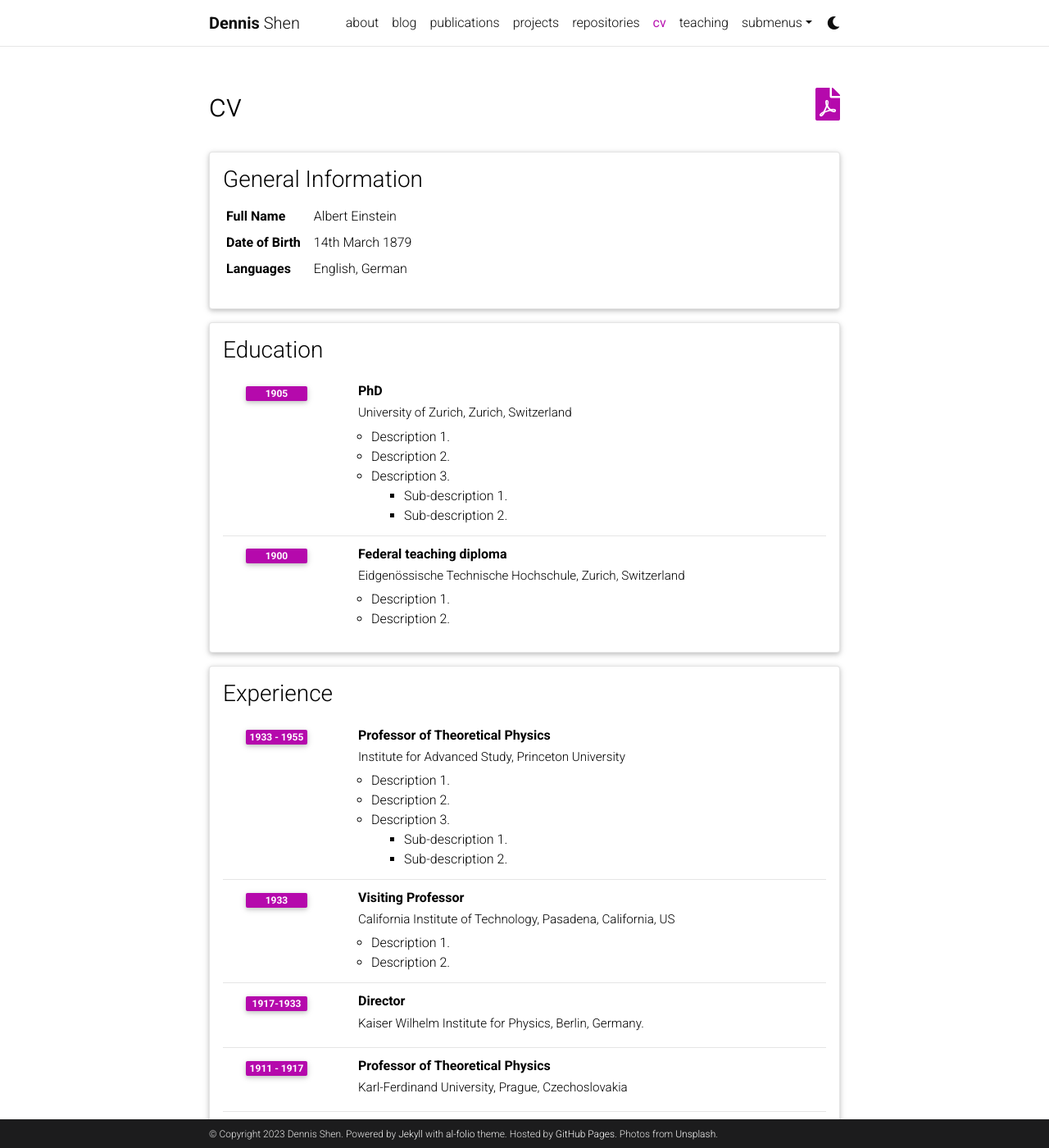
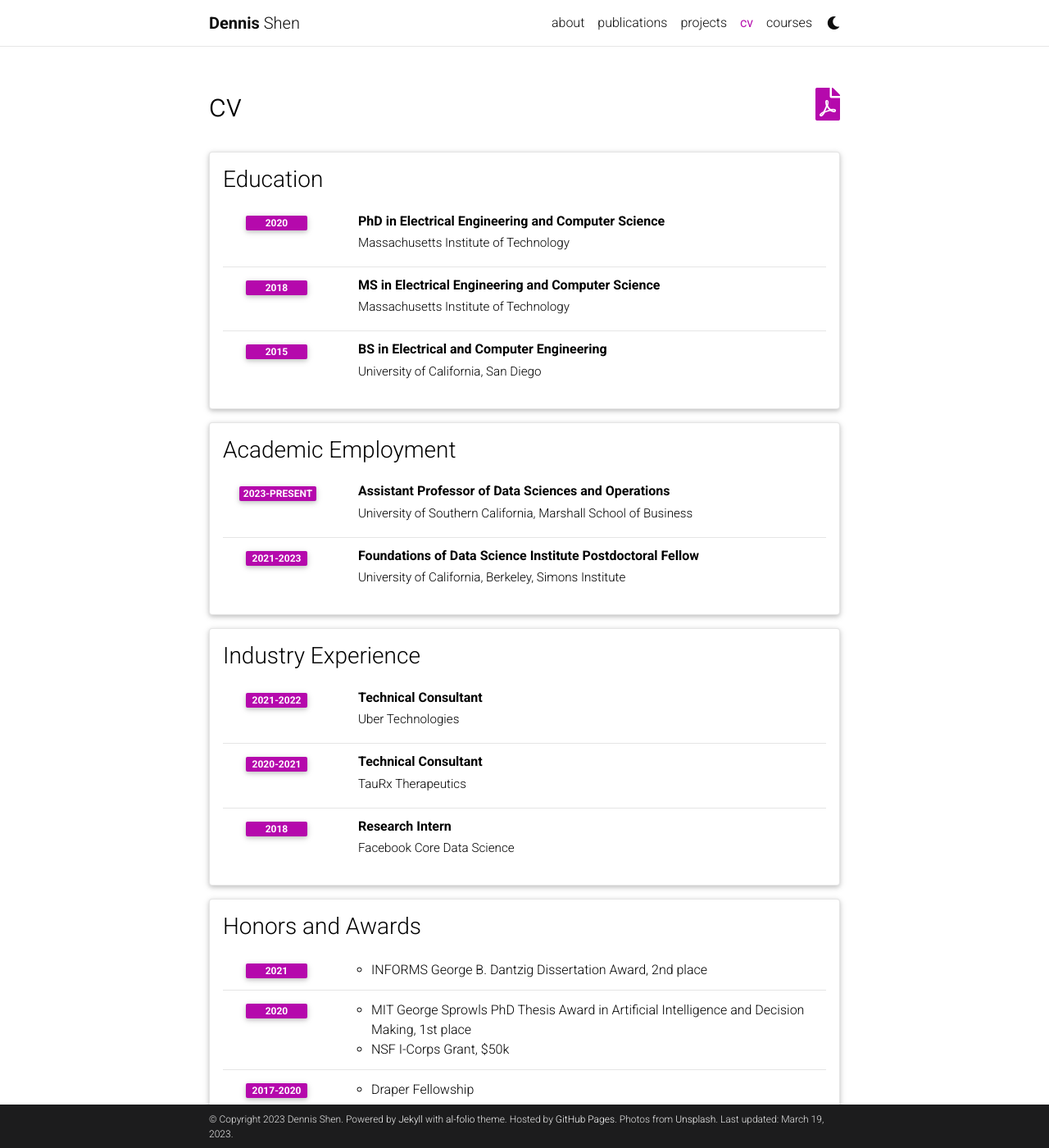
Before and after one commit to deshen24/deshen24.github.io, a Jekyll site: the page built from _pages/cv.md, in a window 1280 px wide and 1400 px high. Shown: the whole window at 82% size. Built offline with Jekyll 4.4.1, drawn with Linux system fonts in a browser that asks for light colours; comment, search, counter and statistics services are not loaded; a style sheet for code colours, icons or effects is not loaded; some of the changed text lies outside the part shown.

```diff
--- a/_config.yml
+++ b/_config.yml
@@ -20,7 +20,7 @@ icon: ⚛️  # the emoji used as the favicon (alternatively, provide image name
 
 url: https://deshen24.github.io # the base hostname & protocol for your site
 baseurl: # the subpath of your site, e.g. /blog/
-last_updated: false # set to true if you want to display last updated in the footer
+last_updated: true # set to true if you want to display last updated in the footer
 impressum_path:  # set to path to include impressum link in the footer, use the same path as permalink in a page, helps to conform with EU GDPR
 
 # -----------------------------------------------------------------------------
@@ -71,13 +71,13 @@ og_image: # The site-wide (default for all links) Open Graph preview image
 # Social integration
 # -----------------------------------------------------------------------------
 
-github_username: # your GitHub user name
+github_username: deshen24 # your GitHub user name
 gitlab_username: # your GitLab user name
 twitter_username: # your Twitter handle
 mastodon_username: # your mastodon instance+username in the format instance.tld/@username
 linkedin_username: # your LinkedIn user name
 telegram_username: # your Telegram user name
-scholar_userid: # your Google Scholar ID
+scholar_userid: GHDH800AAAAJ # your Google Scholar ID
 semanticscholar_id: # your Semantic Scholar ID
 whatsapp_number: # your WhatsApp number (full phone number in international format. Omit any zeroes, brackets, or dashes when adding the phone number in international format.)
 orcid_id: # your ORCID ID
@@ -120,45 +120,45 @@ bing_site_verification:  # out your bing-site-verification ID (Bing Webmaster)
 # Blog
 # -----------------------------------------------------------------------------
 
-blog_name: al-folio # blog_name will be displayed in your blog page
-blog_nav_title: blog # your blog must have a title for it to be displayed in the nav bar
-blog_description: a simple whitespace theme for academics
-permalink: /blog/:year/:title/
-
-# Pagination
-pagination:
-  enabled: true
-
-related_blog_posts:
-  enabled: true
-  max_related: 5
-
-# Giscus comments (RECOMMENDED)
-# Follow instructions on https://giscus.app/ to setup for your repo to fill out
-# the information below.
-giscus:
-  repo: alshedivat/al-folio      # <your-github-user-name>/<your-github-repo-name>
-  repo_id: MDEwOlJlcG9zaXRvcnk2MDAyNDM2NQ==
-  category: Comments             # name of the category under which discussions will be created
-  category_id: DIC_kwDOA5PmLc4CTBt6
-  mapping: title                 # identify discussions by post title
-  strict: 1                      # use strict identification mode
-  reactions_enabled: 1           # enable (1) or disable (0) emoji reactions
-  input_position: bottom         # whether to display input form below (bottom) or above (top) the comments
-  theme: preferred_color_scheme  # name of the color scheme (preferred works well with al-folio light/dark mode)
-  emit_metadata: 0
-  lang: en
-
-# Disqus comments (DEPRECATED)
-disqus_shortname: al-folio # put your disqus shortname
-# https://help.disqus.com/en/articles/1717111-what-s-a-shortname
-
-# External sources.
-# If you have blog posts published on medium.com or other exteranl sources,
-# you can display them in your blog by adding a link to the RSS feed.
-external_sources:
-  - name: medium.com
-    rss_url: https://medium.com/@al-folio/feed
+# blog_name: al-folio # blog_name will be displayed in your blog page
+# blog_nav_title: blog # your blog must have a title for it to be displayed in the nav bar
+# blog_description: a simple whitespace theme for academics
+# permalink: /blog/:year/:title/
+#
+# # Pagination
+# pagination:
+#   enabled: true
+#
+# related_blog_posts:
+#   enabled: true
+#   max_related: 5
+#
+# # Giscus comments (RECOMMENDED)
+# # Follow instructions on https://giscus.app/ to setup for your repo to fill out
+# # the information below.
+# giscus:
+#   repo: alshedivat/al-folio      # <your-github-user-name>/<your-github-repo-name>
+#   repo_id: MDEwOlJlcG9zaXRvcnk2MDAyNDM2NQ==
+#   category: Comments             # name of the category under which discussions will be created
+#   category_id: DIC_kwDOA5PmLc4CTBt6
+#   mapping: title                 # identify discussions by post title
+#   strict: 1                      # use strict identification mode
+#   reactions_enabled: 1           # enable (1) or disable (0) emoji reactions
+#   input_position: bottom         # whether to display input form below (bottom) or above (top) the comments
+#   theme: preferred_color_scheme  # name of the color scheme (preferred works well with al-folio light/dark mode)
+#   emit_metadata: 0
+#   lang: en
+#
+# # Disqus comments (DEPRECATED)
+# disqus_shortname: al-folio # put your disqus shortname
+# # https://help.disqus.com/en/articles/1717111-what-s-a-shortname
+#
+# # External sources.
+# # If you have blog posts published on medium.com or other exteranl sources,
+# # you can display them in your blog by adding a link to the RSS feed.
+# external_sources:
+#   - name: medium.com
+#     rss_url: https://medium.com/@al-folio/feed
 
 # -----------------------------------------------------------------------------
 # Collections
@@ -260,8 +260,8 @@ display_tags: ['formatting', 'images', 'links', 'math', 'code'] # this tags will
 
 scholar:
 
-  last_name: [Einstein]
-  first_name: [Albert, A.]
+  last_name: [Shen]
+  first_name: [Dennis]
 
   style: apa
   locale: en
--- a/_data/cv.yml
+++ b/_data/cv.yml
@@ -1,97 +1,63 @@
-- title: General Information
-  type: map
-  contents:
-    - name: Full Name
-      value: Albert Einstein
-    - name: Date of Birth
-      value: 14th March 1879
-    - name: Languages
-      value: English, German
-
 - title: Education
   type: time_table
   contents:
-    - title: PhD
-      institution: University of Zurich, Zurich, Switzerland
-      year: 1905
+    - title: PhD in Electrical Engineering and Computer Science
+      institution: Massachusetts Institute of Technology
+      year: 2020
       description:
-        - Description 1.
-        - Description 2.
-        - title: Description 3.
-          contents:
-            - Sub-description 1.
-            - Sub-description 2.
-    - title: Federal teaching diploma
-      institution: Eidgenössische Technische Hochschule, Zurich, Switzerland
-      year: 1900
+    - title: MS in Electrical Engineering and Computer Science
+      institution: Massachusetts Institute of Technology
+      year: 2018
       description:
-        - Description 1.
-        - Description 2.
+    - title: BS in Electrical and Computer Engineering
+      institution: University of California, San Diego
+      year: 2015
+      description:
 
-- title: Experience
+- title: Academic Employment
   type: time_table
   contents:
-    - title: Professor of Theoretical Physics
-      institution: Institute for Advanced Study, Princeton University
-      year: 1933 - 1955
+    - title: Assistant Professor of Data Sciences and Operations
+      institution: University of Southern California, Marshall School of Business
+      year: 2023-present
       description:
-        - Description 1.
-        - Description 2.
-        - title: Description 3.
-          contents:
-            - Sub-description 1.
-            - Sub-description 2.
-    - title: Visiting Professor
-      institution: California Institute of Technology, Pasadena, California, US
-      year: 1933
-      description:
-        - Description 1.
-        - Description 2.
-
-    - title: Director
-      institution: Kaiser Wilhelm Institute for Physics, Berlin, Germany.
-      year: 1917-1933
-
-    - title: Professor of Theoretical Physics
-      institution: Karl-Ferdinand University, Prague, Czechoslovakia
-      year: 1911 - 1917
+    - title: Foundations of Data Science Institute Postdoctoral Fellow
+      institution: University of California, Berkeley, Simons Institute
+      year: 2021-2023
       description:
 
-    - title: Associate Professor of Theoretical Physics
-      institution: University of Zurich, Zurich, Switzerland
-      year: 1909 - 1911
-
-- title: Open Source Projects
+- title: Industry Experience
   type: time_table
   contents:
-    - title: <a href="https://github.com/alshedivat/al-folio">al-folio</a>
-      year: 2015-now
-      description: A beautiful, simple, clean, and responsive Jekyll theme for academics.
+    - title: Technical Consultant
+      institution: Uber Technologies
+      year: 2021-2022
+      description:
+    - title: Technical Consultant
+      institution: TauRx Therapeutics
+      year: 2020-2021
+      description:
+    - title: Research Intern
+      institution: Facebook Core Data Science
+      year: 2018
+      description:
 
 - title: Honors and Awards
   type: time_table
   contents:
-    - year: 1921
+    - year: 2021
       items:
-        - Nobel Prize in Physics
-        - Matteucci Medal
-    - year: 2029
+        - INFORMS George B. Dantzig Dissertation Award, 2nd place
+    - year: 2020
       items:
-        - Max Planck Medal
-
-- title: Academic Interests
-  type: nested_list
-  contents:
-    - title: Topic 1.
+        - MIT George Sprowls PhD Thesis Award in Artificial Intelligence and Decision Making, 1st place
+        - NSF I-Corps Grant, $50k
+    - year: 2017-2020
       items:
-        - Description 1.
-        - Description 2.
-    - title: Topic 2.
+        - Draper Fellowship
+    - year: 2017-2020
       items:
-        - Description 1.
-        - Description 2.
-
-- title: Other Interests
-  type: list
-  contents:
-    - <u>Hobbies:</u> Hobby 1, Hobby 2, etc.
+        - National Physical Science Consortium Fellowship (funded by National Security Agency)
+    - year: 2015-2016
+      items:
+        - MIT EECS Advanced Television and Signal Processing Fellowship
--- a/_pages/publications.md
+++ b/_pages/publications.md
@@ -2,8 +2,8 @@
 layout: page
 permalink: /publications/
 title: publications
-description: publications by categories in reversed chronological order. generated by jekyll-scholar.
-years: [1967, 1956, 1950, 1935, 1905]
+description: publications in reversed chronological order.
+years: [2023, 2022, 2021, 2020, 2019, 2018]
 nav: true
 nav_order: 1
 ---
--- a/_pages/repositories.md
+++ /dev/null
@@ -1,44 +0,0 @@
----
-layout: page
-permalink: /repositories/
-title: repositories
-description: Edit the `_data/repositories.yml` and change the `github_users` and `github_repos` lists to include your own GitHub profile and repositories.
-nav: true
-nav_order: 3
----
-
-## GitHub users
-
-{% if site.data.repositories.github_users %}
-<div class="repositories d-flex flex-wrap flex-md-row flex-column justify-content-between align-items-center">
-  {% for user in site.data.repositories.github_users %}
-    {% include repository/repo_user.html username=user %}
-  {% endfor %}
-</div>
-
----
-
-{% if site.repo_trophies.enabled %}
-{% for user in site.data.repositories.github_users %}
-  {% if site.data.repositories.github_users.size > 1 %}
-  <h4>{{ user }}</h4>
-  {% endif %}
-  <div class="repositories d-flex flex-wrap flex-md-row flex-column justify-content-between align-items-center">
-  {% include repository/repo_trophies.html username=user %}
-  </div>
-
-  ---
-
-{% endfor %}
-{% endif %}
-{% endif %}
-
-## GitHub Repositories
-
-{% if site.data.repositories.github_repos %}
-<div class="repositories d-flex flex-wrap flex-md-row flex-column justify-content-between align-items-center">
-  {% for repo in site.data.repositories.github_repos %}
-    {% include repository/repo.html repository=repo %}
-  {% endfor %}
-</div>
-{% endif %}
--- a/_pages/teaching.md
+++ b/_pages/teaching.md
@@ -1,12 +1,19 @@
 ---
 layout: page
 permalink: /teaching/
-title: teaching
-description: Materials for courses you taught. Replace this text with your description.
+title: courses
+description:
 nav: true
 nav_order: 5
 ---
 
-For now, this page is assumed to be a static description of your courses. You can convert it to a collection similar to `_projects/` so that you can have a dedicated page for each course.
+<p>At <span style="color: purple;"><b>MIT</b></span></p>
+<ul>
+<li>Spring 2019 - EECS 6.s077 (Introduction to Data Science and Statistics)</li>
+</ul>
 
-Organize your courses by years, topics, or universities, however you like!
+<p>At <span style="color: purple;"><b>UC San Diego</b></span></p>
+<ul>
+<li>2014-2015 - ECE 35 (Introduction to Analog Circuit Design)</li>
+<li>2014-2015 - ECE 25 (Introduction to Digital Circuit Design)</li>
+</ul>
```
Also changed, not shown: _bibliography/papers.bib (+124 -71 lines), _news/announcement_1.md (+1 -1 lines), _pages/cv.md (+1 -1 lines), _pages/dropdown.md (deleted, +0 -13 lines), 1 other file.
